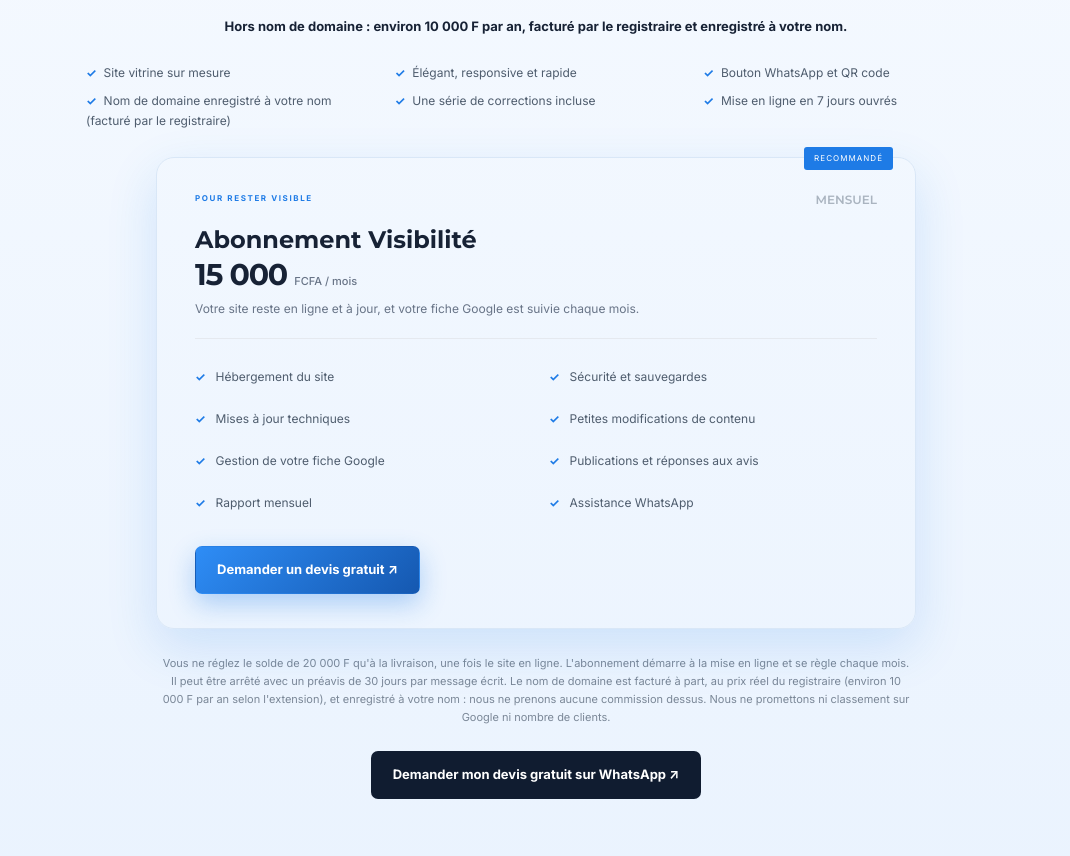
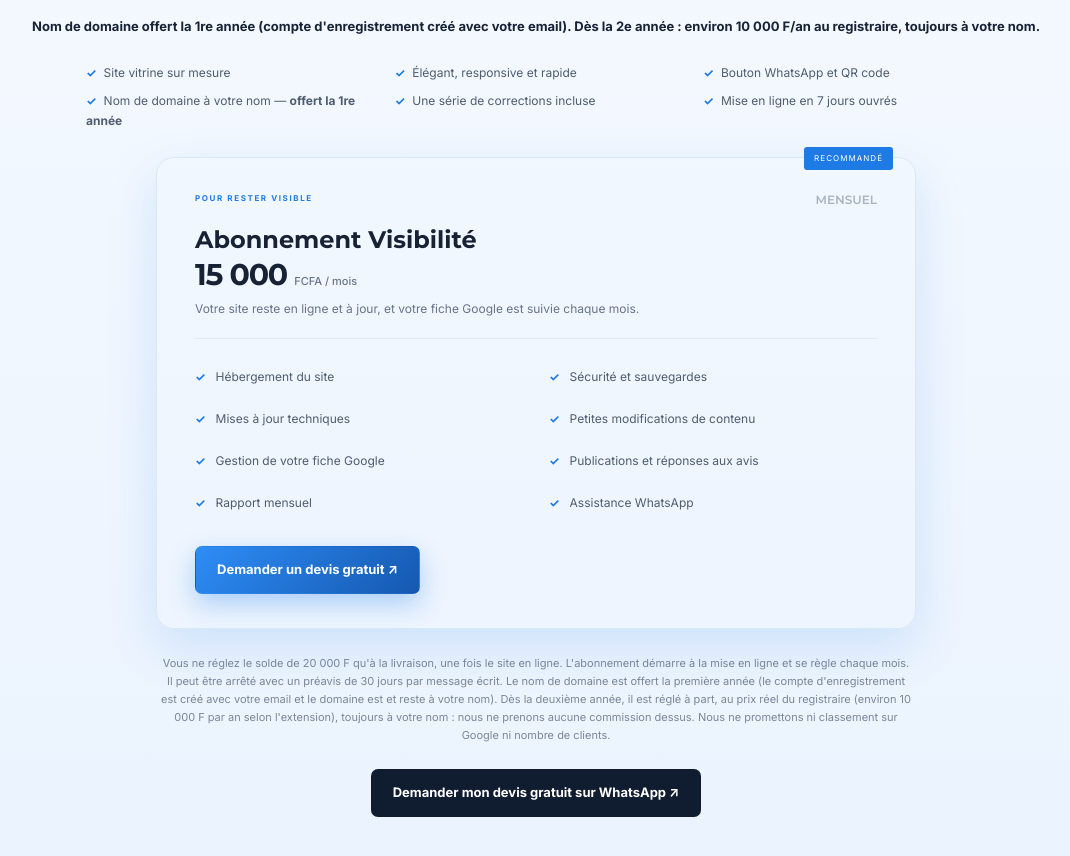
Before and after one commit to Uro5/emyora_digital, a plain HTML site: page index.html in a window 1280 px wide. Shown: the part 3436-4292 px from the top of the page, without its empty margins (104-1174 px from the left). Drawn offline with Linux system fonts and the light colour scheme.

Commit message:
Site : nom de domaine offert la 1re année (mention dans le bloc tarif, les inclus, la note de prix et les FAQ)

```diff
--- a/index.html
+++ b/index.html
@@ -131,7 +131,7 @@
       {
         "@type": "Question",
         "name": "Combien coûte le nom de domaine ?",
-        "acceptedAnswer": {"@type": "Answer", "text": "Le domaine est facturé au prix réel du registraire, environ 10 000 F par an selon l'extension, sans commission de notre part. Il est enregistré à votre nom."}
+        "acceptedAnswer": {"@type": "Answer", "text": "Offert la première année pour les nouveaux clients (compte d'enregistrement créé avec leur email) ; ensuite facturé au prix réel du registraire, environ 10 000 F par an selon l'extension, sans commission de notre part. Il est et reste enregistré à leur nom."}
       },
       {
         "@type": "Question",
@@ -248,12 +248,12 @@
           <div><span class="kicker">CRÉATION</span><h3>Votre site vitrine</h3><p>Un paiement en deux étapes, sans surprise.</p></div>
           <div class="price-main"><strong>45 000</strong><span>FCFA</span></div>
           <div class="price-split"><span><b>25 000 F</b> à la signature</span><span class="split-line"></span><span><b>20 000 F</b> à la livraison</span></div></div>
-        <p class="price-domain">Hors nom de domaine : environ 10 000 F par an, facturé par le registraire et enregistré à votre nom.</p>
+        <p class="price-domain">Nom de domaine <strong>offert la 1re année</strong> (compte d'enregistrement créé avec votre email). Dès la 2e année : environ 10 000 F/an au registraire, toujours à votre nom.</p>
         <ul class="creation-includes reveal">
           <li>Site vitrine sur mesure</li>
           <li>Élégant, responsive et rapide</li>
           <li>Bouton WhatsApp et QR code</li>
-          <li>Nom de domaine enregistré à votre nom (facturé par le registraire)</li>
+          <li>Nom de domaine à votre nom — <strong>offert la 1re année</strong></li>
           <li>Une série de corrections incluse</li>
           <li>Mise en ligne en 7 jours ouvrés</li>
         </ul>
@@ -276,7 +276,7 @@
             <a class="btn btn-primary" href="https://wa.me/22891480269?text=Bonjour%20EMYORA%20DIGITAL%2C%20je%20souhaite%20des%20informations%20sur%20la%20formule%20Visibilit%C3%A9." target="_blank" rel="noopener">Demander un devis gratuit ↗</a>
           </article>
         </div>
-        <p class="pricing-note">Vous ne réglez le solde de 20 000 F qu'à la livraison, une fois le site en ligne. L'abonnement démarre à la mise en ligne et se règle chaque mois. Il peut être arrêté avec un préavis de 30 jours par message écrit. Le nom de domaine est facturé à part, au prix réel du registraire (environ 10 000 F par an selon l'extension), et enregistré à votre nom : nous ne prenons aucune commission dessus. Nous ne promettons ni classement sur Google ni nombre de clients.</p>
+        <p class="pricing-note">Vous ne réglez le solde de 20 000 F qu'à la livraison, une fois le site en ligne. L'abonnement démarre à la mise en ligne et se règle chaque mois. Il peut être arrêté avec un préavis de 30 jours par message écrit. Le nom de domaine est offert la première année (le compte d'enregistrement est créé avec votre email et le domaine est et reste à votre nom). Dès la deuxième année, il est réglé à part, au prix réel du registraire (environ 10 000 F par an selon l'extension), toujours à votre nom : nous ne prenons aucune commission dessus. Nous ne promettons ni classement sur Google ni nombre de clients.</p>
         <div class="pricing-cta"><a class="btn btn-dark" href="https://wa.me/22891480269?text=Bonjour%20EMYORA%20DIGITAL%2C%20je%20voudrais%20un%20devis." target="_blank" rel="noopener">Demander mon devis gratuit sur WhatsApp ↗</a></div>
       </div>
     </section>
@@ -307,7 +307,7 @@
           <details open><summary>En combien de temps mon site est-il prêt ? <span>+</span></summary><p>En 7 jours ouvrables après réception de l'acompte et de tous vos contenus (textes, photos, informations).</p></details>
           <details><summary>Combien coûte la création du site ? <span>+</span></summary><p>45 000 F CFA, en deux fois : 25 000 F à la signature du devis, puis 20 000 F à la livraison.</p></details>
           <details><summary>Que comprend l'abonnement de 15 000 F par mois ? <span>+</span></summary><p>L'hébergement, la sécurité et les mises à jour du site, la gestion de votre fiche Google (publications et réponses aux avis), un rapport mensuel et l'assistance WhatsApp. L'abonnement démarre à la mise en ligne.</p></details>
-          <details><summary>Combien coûte le nom de domaine ? <span>+</span></summary><p>Il est facturé au prix réel du registraire, environ 10 000 F par an selon l'extension, sans commission de notre part. Son renouvellement annuel est à votre charge : sans renouvellement, votre site n'est plus joignable à votre adresse.</p></details>
+          <details><summary>Combien coûte le nom de domaine ? <span>+</span></summary><p>Il est offert la première année pour les nouveaux clients : le compte d'enregistrement est créé avec votre email et le domaine est à votre nom. Dès la deuxième année, il coûte environ 10 000 F par an selon l'extension, réglé directement au registraire, sans commission de notre part. Son renouvellement annuel est à votre charge : sans renouvellement, votre site n'est plus joignable à votre adresse.</p></details>
           <details><summary>À qui appartient le nom de domaine ? <span>+</span></summary><p>À vous. Il est enregistré à votre nom et vous en gardez le contrôle.</p></details>
           <details><summary>Puis-je arrêter l'abonnement ? <span>+</span></summary><p>Oui, avec un préavis de 30 jours, par message écrit. Les conditions sont dans le contrat.</p></details>
           <details><summary>Serai-je premier sur Google ? <span>+</span></summary><p>Nous ne pouvons pas le garantir. Nous mettons en place une présence soignée et à jour, mais le classement dépend de nombreux facteurs.</p></details>
```
